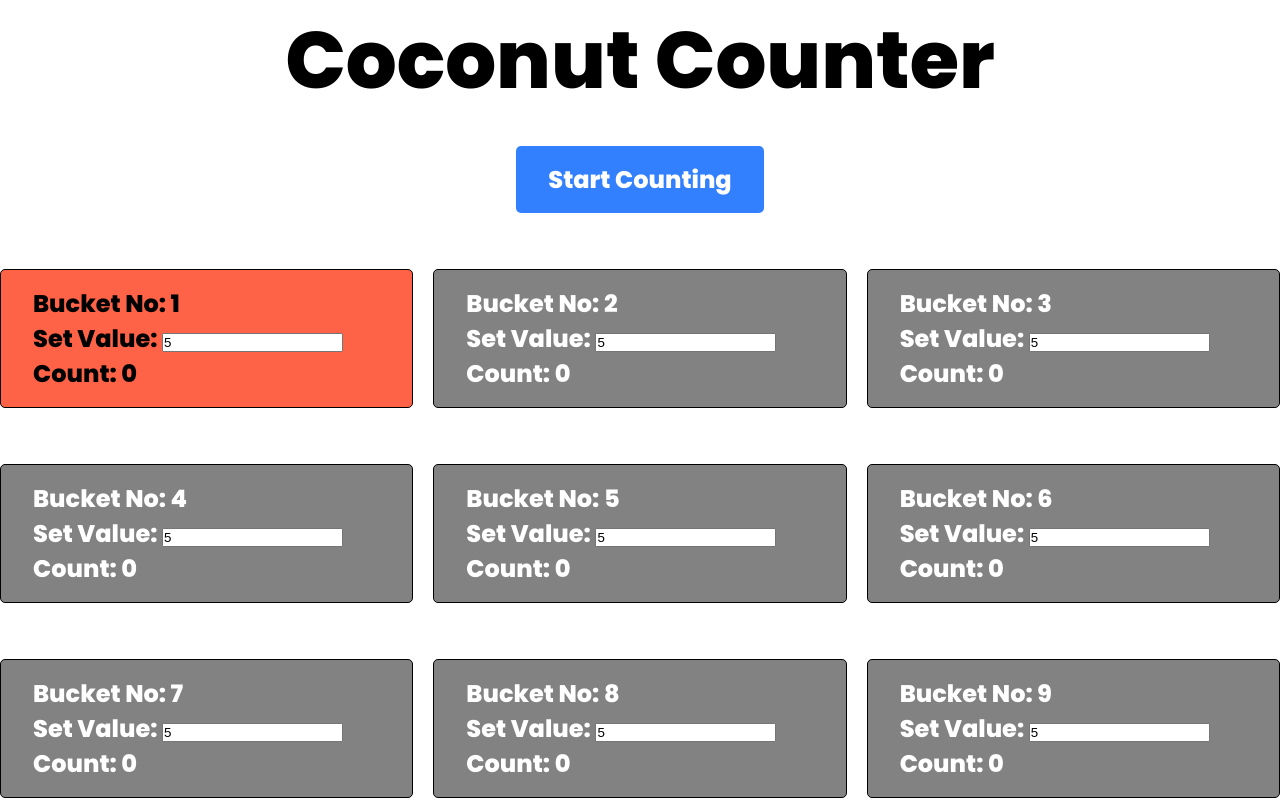
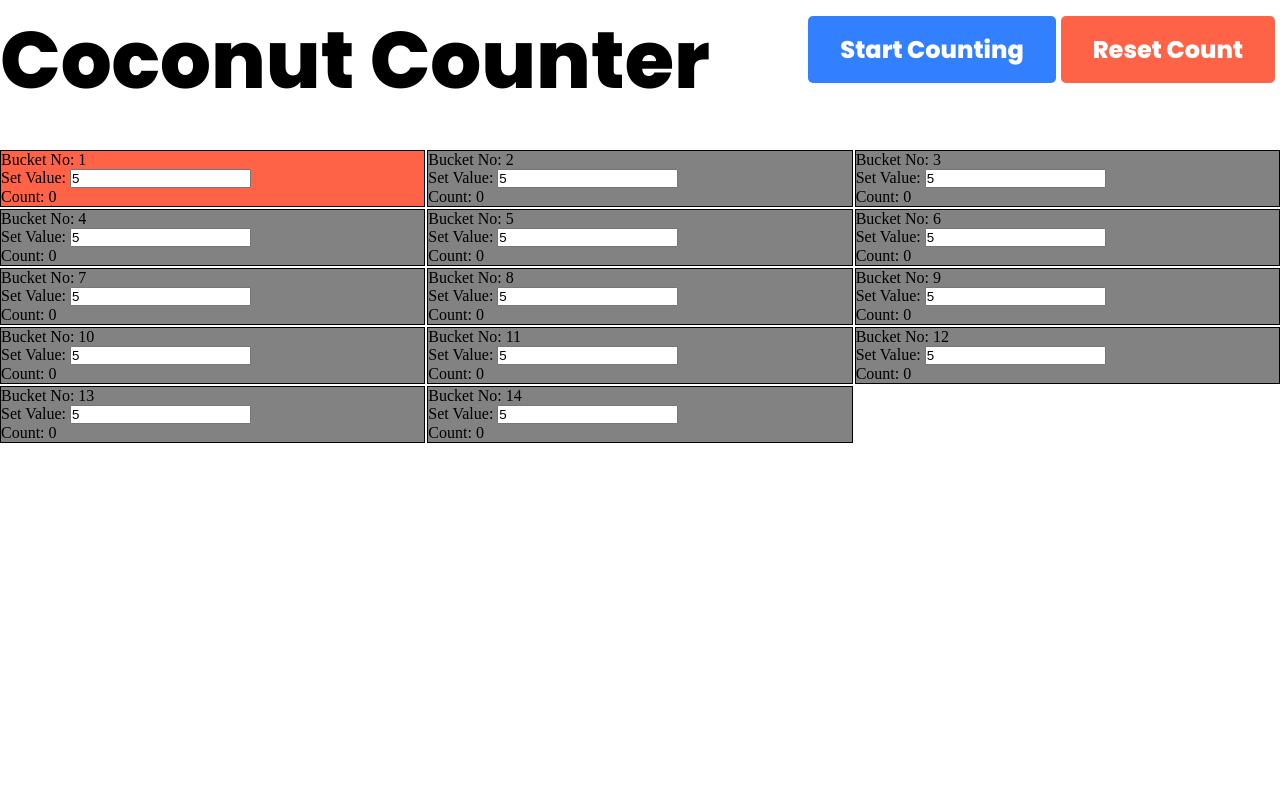
Before and after one commit to anjanavishvanath/coconut-counter, a React (Vite) app in the folder frontend/: page / in a window 1280 px wide. Shown: the top 800 px of the page. Built offline with nearby package versions, Linux system fonts and the light colour scheme.

Commit message:
added reset count

```diff
--- a/frontend/src/App.jsx
+++ b/frontend/src/App.jsx
@@ -24,6 +24,18 @@ export default function App() {
             setStreamStarted(false);
         } else {
             setStreamStarted(true);
+        }
+    };
+
+    const resetCount = async () => {
+        try {
+            await fetch("http://localhost:5000/reset_count", { method: "POST" });
+            setTotalCount(0);
+            setFilledBucketsCount(0);
+            setActiveBucket(0);
+            setBuckets(prevBuckets => prevBuckets.map(bucket => ({ ...bucket, count: 0 })));
+        } catch (error) {
+            console.error("Error resetting count:", error);
         }
     };
 
@@ -114,10 +126,15 @@ export default function App() {
 
     return (
         <div className="App">
-            <h1 className='poppins-extrabold'>Coconut Counter</h1>
-            <button onClick={toggleCounting} className='poppins-regular button'>
-                {streamStarted ? "Stop Counting" : "Start Counting"}
-            </button>
+            <header>
+                <h1 className='poppins-extrabold'>Coconut Counter</h1>
+                <nav>
+                    <button onClick={toggleCounting} className='poppins-regular button'>
+                        {streamStarted ? "Stop Counting" : "Start Counting"}
+                    </button>
+                    <button onClick={resetCount} className='poppins-regular button reset'>Reset Count</button>
+                </nav>
+            </header>
 
             {streamStarted && (
                 <div className='video-feed-container'>
@@ -126,7 +143,7 @@ export default function App() {
                             id="video-feed"
                             src="http://localhost:5000/video_feed"
                             alt="Video Stream"
-                            style={{ width: '600px', height: '400px', border: '1px solid #ccc' }}
+                            style={{ width: '640px', height: '480px', border: '1px solid #ccc' }}
                         />
                     </div>
                     <div className='poppins-regular'>
--- a/frontend/src/components/Bucket.jsx
+++ b/frontend/src/components/Bucket.jsx
@@ -3,6 +3,6 @@ import React, {useState, useEffect} from 'react';
 export default function Bucket({children, isFilled, isActive }) {
 
     return (
-        <div className={`bucket button ${isFilled} ${isActive}`}>{children }</div>
+        <div className={`bucket ${isFilled} ${isActive}`}>{children }</div>
     )
 }
--- a/frontend/src/index.css
+++ b/frontend/src/index.css
@@ -10,6 +10,16 @@
   align-items: center;
   height: 100vh;
   width: 100vw;
+}
+
+header{
+  display: flex;
+  justify-content: space-between;
+  width: 100%;
+}
+
+nav{
+  /* width: 30%; */
 }
 
 h1{
@@ -39,8 +49,13 @@ h1{
   font-family: "Poppins", sans-serif;
   font-weight: 800;
   margin-top: 1rem;
+  margin-bottom: 20px;
+  margin-right: 5px;
   color: #fff;
-  margin-bottom: 20px;
+}
+
+.reset {
+  background: #FF6347;
 }
 
 .button:hover{
@@ -58,7 +73,7 @@ h1{
   width: 100%;
   display: grid;
   grid-template-columns: repeat(3, 1fr);
-  gap: 20px;
+  gap: 2px;
   margin-top: 20px;
 }
 
```
Also changed, not shown: 2 other files (tests, documents, lock files or other folders).
